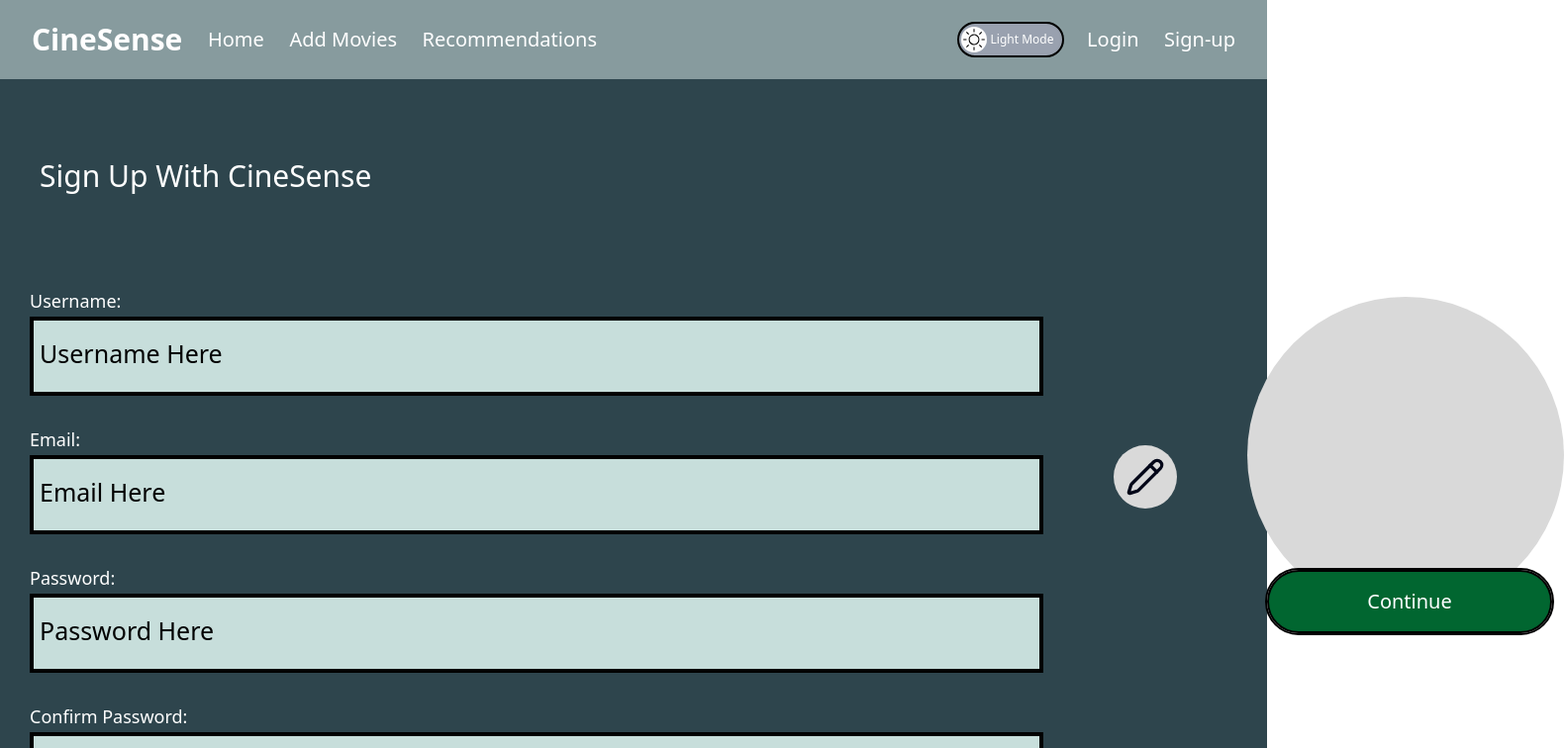
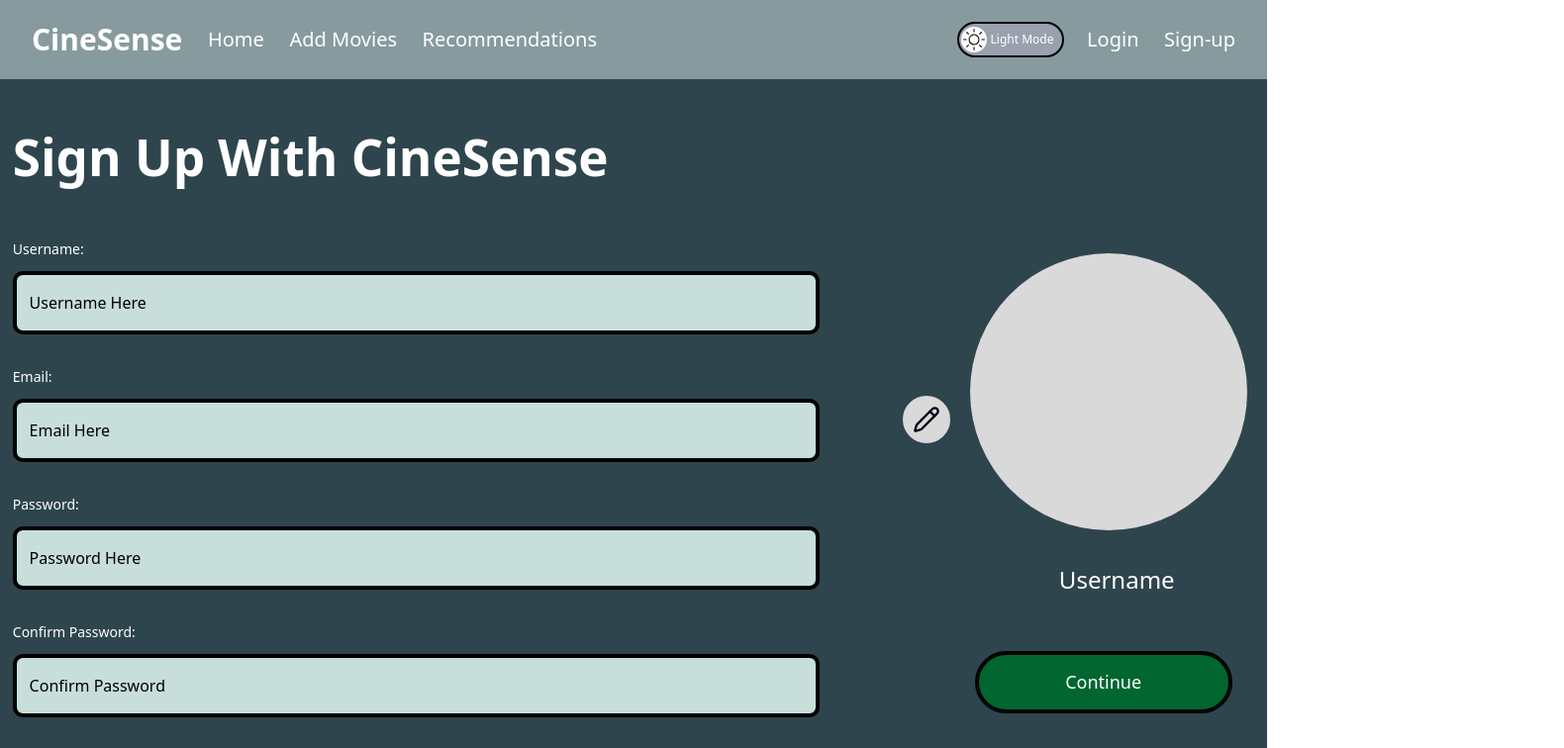
Before and after one commit to Vchen7629/CineSense, a React app in the folder frontend/: page /signup in a window 1280 px wide. Shown: the top 756 px of the page at 99% size, 1580 px wide, since content can reach past the window. Built offline with nearby package versions, Linux system fonts and the light colour scheme; the HTML template or start-up script is replaced by a standard one.

Commit message:
Fixed Resolution Issues

```diff
--- a/frontend/src/features/user/pages/SignUpPage.tsx
+++ b/frontend/src/features/user/pages/SignUpPage.tsx
@@ -7,46 +7,105 @@
     <main className="bg-[#2E454D] min-h-screen">
       <Header />
 
-      <div className="px-10">
-        <p className="mt-20 text-white text-3xl">Sign Up With CineSense</p>
+      <div className="mx-auto pr-[0.5vw] sm:pr-[1vw] lg:pr-[2vw] pl-0 pt-[2vh] sm:pt-[3vh] lg:pt-[4vh]">
+        <div className="grid grid-cols-1 lg:grid-cols-3 gap-[2vh] lg:gap-[3vh]">
+
+          <div className="flex flex-col lg:col-span-2">
+            <h1 className="text-white text-[2vh] sm:text-[2.5vh] lg:text-[3vh] font-bold mt-[0.5vh] lg:mt-[1vh] mb-[3vh] lg:mb-[4vh] ml-[0.5vw] sm:ml-[1vw]">
+              Sign Up With CineSense
+            </h1>
+
+            <div className="space-y-[3vh] sm:space-y-[4vh] ml-[0.5vw] sm:ml-[1vw] mt-[1vh] sm:mt-[1.5vh] max-w-[80vw]">
+              <div>
+                <label className="text-white text-[1.5vh] sm:text-[1.75vh] mb-[1.5vh] block">Username:</label>
+                <div className="bg-[#C7DEDB] h-[6vh] sm:h-[8vh] w-full border-4 border-black rounded-lg flex items-center px-[1vw]">
+                  <span className="text-black text-[1.75vh] sm:text-[2vh]">Username Here</span>
+                </div>
               </div>
 
-      <div className="bg-[#D9D9D9] h-[20rem] w-[20rem] rounded-full absolute top-[300px] ml-[1260px]" />
-
-      <div className="flex bg-[#D9D9D9] h-[4rem] w-[4rem] rounded-full absolute top-[450px] ml-[1125px] items-center justify-center " >
-        <PencilIcon size = {40}/>
+              <div>
+                <label className="text-white text-[1.5vh] sm:text-[1.75vh] mb-[1.5vh] block">Email:</label>
+                <div className="bg-[#C7DEDB] h-[6vh] sm:h-[8vh] w-full border-4 border-black rounded-lg flex items-center px-[1vw]">
+                  <span className="text-black text-[1.75vh] sm:text-[2vh]">Email Here</span>
+                </div>
               </div>
 
-
-      <p className="absolute top-[650px] ml-[1355px] text-white text-3xl">Username</p>
-
-      <p className="absolute top-[290px] ml-[30px] text-white text-lg">Username:</p>
-      <div className="bg-[#C7DEDB] h-[5rem] w-[64rem] absolute top-80 ml-[30px] border-4 border-[#000000]">
-        <p className="text-black text-[25px] ml-[6px] mt-[15px]">Username Here</p>
+              <div>
+                <label className="text-white text-[1.5vh] sm:text-[1.75vh] mb-[1.5vh] block">Password:</label>
+                <div className="bg-[#C7DEDB] h-[6vh] sm:h-[8vh] w-full border-4 border-black rounded-lg flex items-center px-[1vw]">
+                  <span className="text-black text-[1.75vh] sm:text-[2vh]">Password Here</span>
+                </div>
               </div>
 
-      <p className="absolute top-[430px] ml-[30px] text-white text-lg">Email:</p>
-      <div className="bg-[#C7DEDB] h-[5rem] w-[64rem] absolute top-115 ml-[30px] border-4 border-[#000000]">
-        <p className="text-black text-[25px] ml-[6px] mt-[15px]">Email Here</p>
+              <div>
+                <label className="text-white text-[1.5vh] sm:text-[1.75vh] mb-[1.5vh] block">Confirm Password:</label>
+                <div className="bg-[#C7DEDB] h-[6vh] sm:h-[8vh] w-full border-4 border-black rounded-lg flex items-center px-[1vw]">
+                  <span className="text-black text-[1.75vh] sm:text-[2vh]">Confirm Password</span>
+                </div>
+              </div>
+            </div>
           </div>
 
-      <p className="absolute top-[570px] ml-[30px] text-white text-lg">Password:</p>
-      <div className="bg-[#C7DEDB] h-[5rem] w-[64rem] absolute top-150 ml-[30px] border-4 border-[#000000]">
-        <p className="text-black text-[25px] ml-[6px] mt-[15px]">Password Here</p>
+          <div className="relative flex flex-col items-center lg:items-start justify-start pt-[8vh] lg:pt-[12vh]">
+            <div
+              className="bg-[#D9D9D9] rounded-full relative"
+              style={{
+                height: 'clamp(280px, 35vh, 450px)',
+                width: 'clamp(280px, 35vh, 450px)',
+                marginLeft: 'clamp(0px, 10vw, 200px)',
+                marginTop: 'clamp(24px, 6vh, 96px)'
+              }}
+            >
+              <div
+                className="absolute flex bg-[#D9D9D9] rounded-full items-center justify-center border-4 border-[#2E454D]"
+                style={{
+                  left: 'clamp(-72px, -9vw, -144px)',
+                  top: 'clamp(140px, 17.5vh, 280px)',
+                  height: 'clamp(56px, 7vh, 112px)',
+                  width: 'clamp(56px, 7vh, 112px)'
+                }}
+              >
+                <PencilIcon
+                  style={{
+                    height: 'clamp(28px, 3.5vh, 56px)',
+                    width: 'clamp(28px, 3.5vh, 56px)'
+                  }}
+                />
+              </div>
             </div>
 
-      <p className="absolute top-[710px] ml-[30px] text-white text-lg">Confirm Password:</p>
-      <div className="bg-[#C7DEDB] h-[5rem] w-[64rem] absolute top-185 ml-[30px] border-4 border-[#000000]">
-        <p className="text-black text-[25px] ml-[6px] mt-[15px]">Confirm Password</p>
-      </div>
+            <p
+              className="text-white"
+              style={{
+                fontSize: 'clamp(1.5rem, 3vh, 2.5rem)',
+                marginTop: 'clamp(32px, 4vh, 64px)',
+                marginLeft: 'clamp(0px, 17vw, 272px)'
+              }}
+            >
+              Username
+            </p>
 
             <Link
-        to = "/userpreferences"
-        className="flex absolute bottom-40 left-320 px-8 py-4 !bg-green-800 items-center justify-center text-white text-xl font-medium w-72 border-2 border-black"
-        style={{ outline: '2px solid black', outlineOffset: '0px', borderRadius: '9999px' }}
+              to="/userpreferences"
+              className="!bg-green-800 text-white font-medium border-2 border-black rounded-full hover:!bg-green-700 flex items-center justify-center"
+              style={{
+                marginTop: 'clamp(56px, 7vh, 112px)',
+                paddingLeft: 'clamp(28px, 3.5vw, 56px)',
+                paddingRight: 'clamp(28px, 3.5vw, 56px)',
+                paddingTop: 'clamp(14px, 1.75vh, 28px)',
+                paddingBottom: 'clamp(14px, 1.75vh, 28px)',
+                fontSize: 'clamp(1.125rem, 2vh, 1.75rem)',
+                width: 'clamp(160px, 20vw, 320px)',
+                marginLeft: 'clamp(0px, 10.5vw, 192px)',
+                outline: '2px solid black',
+                outlineOffset: '0px'
+              }}
             >
               Continue
             </Link>
+          </div>
+        </div>
+      </div>
     </main>
   );
 }
```
Also changed, not shown: frontend/src/features/user/pages/UserPreferences.tsx (+41 -28 lines). Lines whose indentation alone changed are shown as unchanged.
